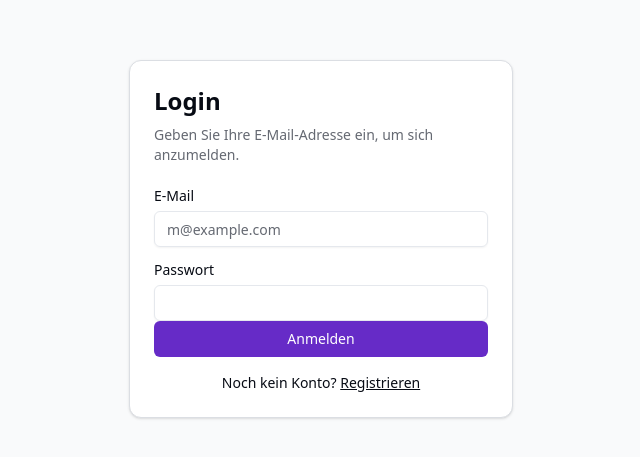
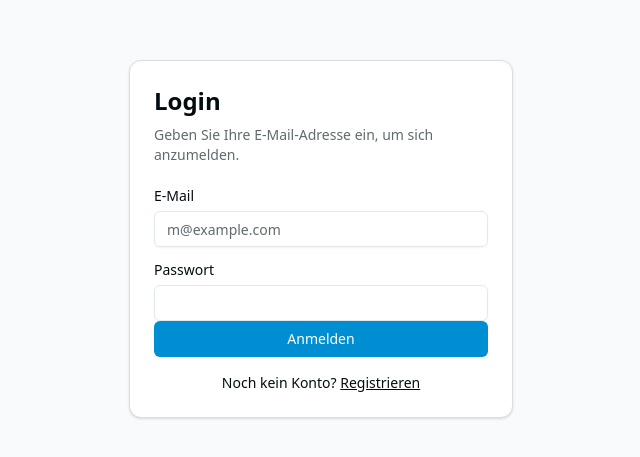
Before and after one commit to gmediadevelopment/pool-lead-platform, a Next.js app: page /login in a window 1280 px wide. Shown: the part 161-618 px from the top of the page, without its empty margins (319-959 px from the left). Built offline with nearby package versions, Linux system fonts and the light colour scheme.

Commit message:
feat: update brand color to #1E88D9, add PoolbauVergleich favicon, German page title

```diff
--- a/app/dashboard/page.tsx
+++ b/app/dashboard/page.tsx
@@ -13,8 +13,8 @@ export default async function DashboardPage() {
             value: availableLeads,
             sub: "Jetzt im Marktplatz",
             icon: Users,
-            color: "#7B2FBE",
-            bg: "rgba(123,47,190,0.08)",
+            color: "#1E88D9",
+            bg: "rgba(30,136,217,0.08)",
         },
         {
             label: "Gekaufte Leads",
@@ -47,7 +47,7 @@ export default async function DashboardPage() {
             {/* Welcome Banner */}
             <div className="rounded-xl p-6 text-white overflow-hidden relative"
                 style={{
-                    background: 'linear-gradient(135deg, #1B1B2E 0%, #2D1B6E 50%, #7B2FBE 100%)',
+                    background: 'linear-gradient(135deg, #1B1B2E 0%, #2D1B6E 50%, #1E88D9 100%)',
                 }}>
                 <div className="absolute top-0 right-0 w-64 h-64 opacity-10"
                     style={{
@@ -57,7 +57,7 @@ export default async function DashboardPage() {
                 <h1 className="text-2xl font-bold mb-1">Willkommen im Pool Lead Marktplatz</h1>
                 <p className="text-white/70 text-sm mb-4">Kaufen Sie qualifizierte Leads direkt von Pool-Interessenten.</p>
                 <Link href="/dashboard/leads"
-                    className="inline-flex items-center gap-2 px-4 py-2 bg-white text-purple-900 rounded-lg text-sm font-semibold hover:bg-white/90 transition-colors">
+                    className="inline-flex items-center gap-2 px-4 py-2 bg-white text-blue-900 rounded-lg text-sm font-semibold hover:bg-white/90 transition-colors">
                     Leads entdecken
                     <ArrowRight className="h-4 w-4" />
                 </Link>
@@ -86,7 +86,7 @@ export default async function DashboardPage() {
                 <h2 className="text-sm font-semibold text-gray-500 uppercase tracking-wider mb-3">Schnellzugriff</h2>
                 <div className="grid gap-3 sm:grid-cols-3">
                     {[
-                        { href: "/dashboard/leads", label: "Leads kaufen", desc: "Neue Leads im Marktplatz ansehen", icon: ShoppingCart, color: "#7B2FBE" },
+                        { href: "/dashboard/leads", label: "Leads kaufen", desc: "Neue Leads im Marktplatz ansehen", icon: ShoppingCart, color: "#1E88D9" },
                         { href: "/dashboard/my-leads", label: "Meine Leads", desc: "Deine erworbenen Leads anzeigen", icon: Users, color: "#059669" },
                         { href: "/dashboard/orders", label: "Bestellungen", desc: "Deine Kaufhistorie verwalten", icon: TrendingUp, color: "#0284C7" },
                     ].map(({ href, label, desc, icon: Icon, color }) => (
@@ -99,10 +99,10 @@ export default async function DashboardPage() {
                                             <Icon className="h-4 w-4" style={{ color }} />
                                         </div>
                                         <div className="min-w-0 flex-1">
-                                            <p className="text-sm font-semibold text-gray-800 group-hover:text-purple-700 transition-colors">{label}</p>
+                                            <p className="text-sm font-semibold text-gray-800 group-hover:text-blue-700 transition-colors">{label}</p>
                                             <p className="text-xs text-gray-400 mt-0.5">{desc}</p>
                                         </div>
-                                        <ArrowRight className="h-4 w-4 text-gray-300 group-hover:text-purple-500 transition-colors mt-1 flex-shrink-0" />
+                                        <ArrowRight className="h-4 w-4 text-gray-300 group-hover:text-blue-500 transition-colors mt-1 flex-shrink-0" />
                                     </div>
                                 </CardContent>
                             </Card>
--- a/app/globals.css
+++ b/app/globals.css
@@ -45,41 +45,41 @@
 }
 
 :root {
-  /* Hostinger-inspired violet/purple primary */
+  /* PoolbauVergleich brand blue #1E88D9 */
   --radius: 0.5rem;
-  --background: oklch(0.97 0.005 265);
-  --foreground: oklch(0.15 0.02 265);
+  --background: oklch(0.97 0.005 220);
+  --foreground: oklch(0.15 0.02 220);
   --card: oklch(1 0 0);
-  --card-foreground: oklch(0.15 0.02 265);
+  --card-foreground: oklch(0.15 0.02 220);
   --popover: oklch(1 0 0);
-  --popover-foreground: oklch(0.15 0.02 265);
-  /* Violet #7B2FBE */
-  --primary: oklch(0.47 0.22 293);
+  --popover-foreground: oklch(0.15 0.02 220);
+  /* Brand blue #1E88D9 → oklch ≈ 0.60 0.17 232 */
+  --primary: oklch(0.60 0.17 232);
   --primary-foreground: oklch(1 0 0);
-  --secondary: oklch(0.94 0.01 265);
-  --secondary-foreground: oklch(0.25 0.02 265);
-  --muted: oklch(0.94 0.008 265);
-  --muted-foreground: oklch(0.52 0.015 265);
-  --accent: oklch(0.92 0.02 293);
-  --accent-foreground: oklch(0.47 0.22 293);
+  --secondary: oklch(0.94 0.01 220);
+  --secondary-foreground: oklch(0.25 0.02 220);
+  --muted: oklch(0.94 0.008 220);
+  --muted-foreground: oklch(0.52 0.015 220);
+  --accent: oklch(0.92 0.04 232);
+  --accent-foreground: oklch(0.60 0.17 232);
   --destructive: oklch(0.577 0.245 27.325);
-  --border: oklch(0.90 0.008 265);
-  --input: oklch(0.93 0.008 265);
-  --ring: oklch(0.47 0.22 293);
-  --chart-1: oklch(0.47 0.22 293);
+  --border: oklch(0.90 0.008 220);
+  --input: oklch(0.93 0.008 220);
+  --ring: oklch(0.60 0.17 232);
+  --chart-1: oklch(0.60 0.17 232);
   --chart-2: oklch(0.60 0.18 220);
   --chart-3: oklch(0.55 0.16 160);
   --chart-4: oklch(0.65 0.14 50);
   --chart-5: oklch(0.58 0.18 340);
   /* Sidebar: Dark #1B1B2E */
-  --sidebar: oklch(0.17 0.04 280);
-  --sidebar-foreground: oklch(0.88 0.02 265);
-  --sidebar-primary: oklch(0.47 0.22 293);
+  --sidebar: oklch(0.17 0.04 260);
+  --sidebar-foreground: oklch(0.88 0.02 220);
+  --sidebar-primary: oklch(0.60 0.17 232);
   --sidebar-primary-foreground: oklch(1 0 0);
-  --sidebar-accent: oklch(0.23 0.05 280);
+  --sidebar-accent: oklch(0.23 0.05 260);
   --sidebar-accent-foreground: oklch(1 0 0);
-  --sidebar-border: oklch(0.24 0.04 280);
-  --sidebar-ring: oklch(0.47 0.22 293);
+  --sidebar-border: oklch(0.24 0.04 260);
+  --sidebar-ring: oklch(0.60 0.17 232);
 }
 
 @layer base {
@@ -93,18 +93,21 @@
   }
 }
 
-/* Hostinger-style scrollbar */
+/* Slim scrollbar */
 ::-webkit-scrollbar {
   width: 6px;
   height: 6px;
 }
+
 ::-webkit-scrollbar-track {
   background: transparent;
 }
+
 ::-webkit-scrollbar-thumb {
-  background: oklch(0.80 0.01 265);
+  background: oklch(0.80 0.01 220);
   border-radius: 99px;
 }
+
 ::-webkit-scrollbar-thumb:hover {
-  background: oklch(0.65 0.01 265);
+  background: oklch(0.65 0.01 220);
 }
--- a/app/layout.tsx
+++ b/app/layout.tsx
@@ -15,8 +15,12 @@ const geistMono = Geist_Mono({
 });
 
 export const metadata: Metadata = {
-  title: "Create Next App",
-  description: "Generated by create next app",
+  title: "PoolLeads – Lead Marktplatz für Poolbau",
+  description: "Der Marktplatz für qualifizierte Poolbau-Leads",
+  icons: {
+    icon: "/favicon.png",
+    apple: "/favicon.png",
+  },
 };
 
 export default function RootLayout({
@@ -25,7 +29,8 @@ export default function RootLayout({
   children: React.ReactNode;
 }>) {
   return (
-    <html lang="en" suppressHydrationWarning>
+    <html lang="de" suppressHydrationWarning>
+
       <body
         className={`${geistSans.variable} ${geistMono.variable} antialiased`}
       >
--- a/components/admin-nav.tsx
+++ b/components/admin-nav.tsx
@@ -23,7 +23,7 @@ export function AdminNav() {
             <div className="px-5 py-5 border-b border-white/10">
                 <div className="flex items-center gap-2.5 mb-3">
                     <div className="w-8 h-8 rounded-lg flex items-center justify-center"
-                        style={{ background: 'linear-gradient(135deg, #7B2FBE, #9B59D8)' }}>
+                        style={{ background: 'linear-gradient(135deg, #1E88D9, #4BA8E8)' }}>
                         <Waves className="h-4 w-4 text-white" />
                     </div>
                     <span className="font-bold text-white text-base tracking-tight">PoolLeads</span>
@@ -46,8 +46,8 @@ export function AdminNav() {
                                     : 'text-white/60 hover:text-white hover:bg-white/8'
                                 }`}
                             style={isActive ? {
-                                background: 'linear-gradient(135deg, rgba(123,47,190,0.9), rgba(123,47,190,0.7))',
-                                boxShadow: '0 2px 8px rgba(123,47,190,0.4)'
+                                background: 'linear-gradient(135deg, rgba(30,136,217,0.9), rgba(30,136,217,0.7))',
+                                boxShadow: '0 2px 8px rgba(30,136,217,0.4)'
                             } : {}}
                         >
                             <Icon className={`h-4 w-4 flex-shrink-0 transition-colors ${isActive ? 'text-white' : 'text-white/50 group-hover:text-white/80'}`} />
--- a/components/cart/cart-icon.tsx
+++ b/components/cart/cart-icon.tsx
@@ -38,7 +38,7 @@ export function CartIcon() {
                 <ShoppingCart className="h-5 w-5" />
                 {count > 0 && (
                     <span className="absolute -top-1 -right-1 text-white text-xs rounded-full h-5 w-5 flex items-center justify-center font-bold"
-                        style={{ background: '#7B2FBE' }}>
+                        style={{ background: '#1E88D9' }}>
                         {count > 9 ? '9+' : count}
                     </span>
                 )}
```
Also changed, not shown: components/dashboard-nav.tsx (+4 -4 lines), components/leads-marketplace.tsx (+19 -19 lines), public/favicon.png (added).
